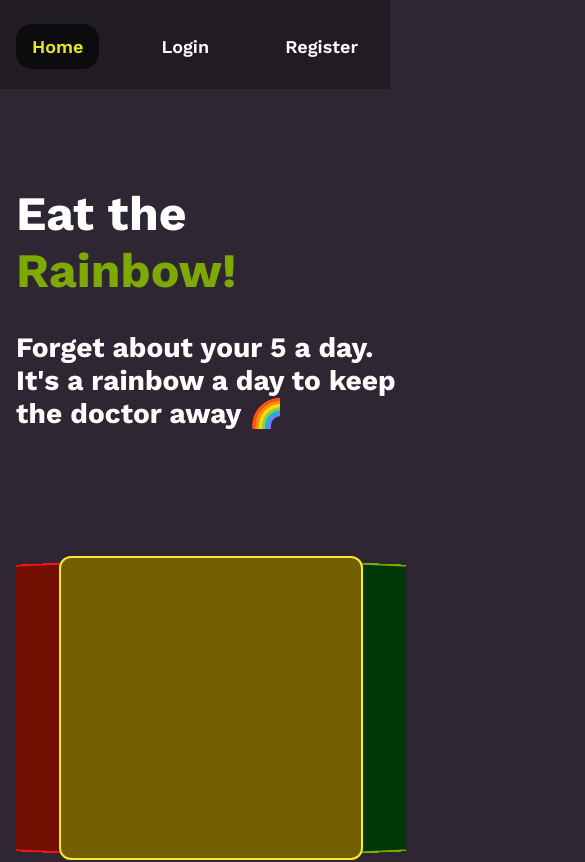
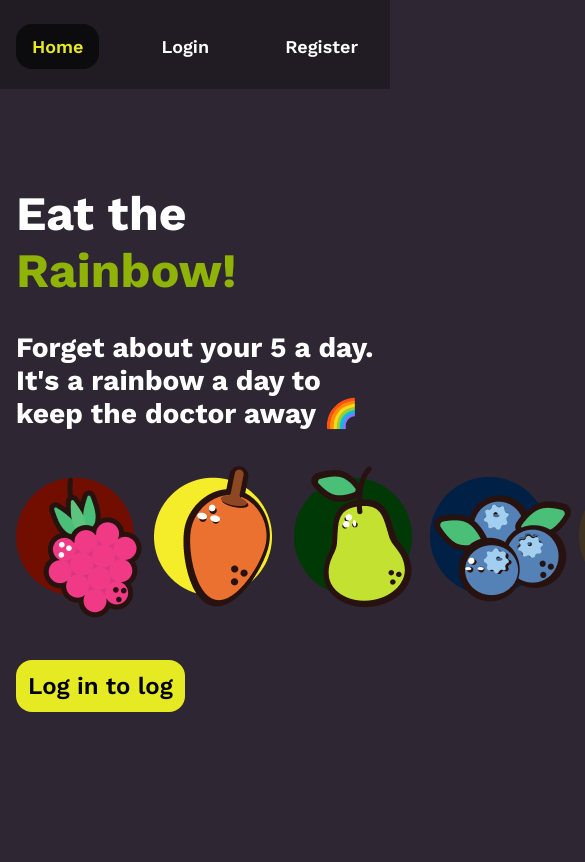
Before and after one commit to linh-vup/ga-project-4-frontend, a React (Create React App) app: page / in a window 390 px wide. Shown: the top 862 px of the page, 585 px wide, since content can reach past the window. Built offline with nearby package versions, Linux system fonts and the light colour scheme.

Commit message:
add social share button

```diff
--- a/package.json
+++ b/package.json
@@ -26,6 +26,7 @@
     "react-drag-drop-files": "^2.3.8",
     "react-router-dom": "^6.7.0",
     "react-scripts": "5.0.1",
+    "react-share": "^4.4.1",
     "sass": "^1.57.1",
     "web-vitals": "^2.1.4"
   },
--- a/src/components/Home.js
+++ b/src/components/Home.js
@@ -3,14 +3,19 @@ import Carousel from './common/Carousel';
 import { Grid } from '@mui/material';
 import { Link } from 'react-router-dom';
 
+import { useAuthenticated } from '../hook/useAuthenticated';
+
 import '../styles/Home.scss';
+import fruits from '../images/fruits.png';
 
 export default function Home() {
+  const [isLoggedIn] = useAuthenticated();
+
   return (
     <>
       <Container maxWidth='lg'>
-        <Grid container>
-          <Grid item>
+        <Grid container spacing={2}>
+          <Grid item xs={12}>
             <h1>
               Eat the <span className='rainbow-animation'>Rainbow!</span>
             </h1>
@@ -19,12 +24,18 @@ export default function Home() {
               <br />
               It's a rainbow a day to keep the doctor away &#127752;
             </h3>
-            <Carousel></Carousel>
-            <div>
-              <Link to='/foodlog/today' className='button'>
-                Start logging your rainbow
-              </Link>
-            </div>
+            <img src={fruits} alt='fruits logo' className='fruits-logo' />
+            <Grid container sx={{ display: 'inLineflex' }}>
+              {isLoggedIn ? (
+                <Link to='/foodlog/today' className='button'>
+                  Log your rainbow
+                </Link>
+              ) : (
+                <Link to='/login' className='button'>
+                  Log in to log
+                </Link>
+              )}
+            </Grid>
           </Grid>
         </Grid>
       </Container>
--- a/src/components/Navbar.js
+++ b/src/components/Navbar.js
@@ -1,8 +1,8 @@
-import { AppBar, Box, Toolbar, Typography } from '@mui/material';
-import { useNavigate, NavLink, Link, useParams } from 'react-router-dom';
+import { useNavigate, NavLink, Link } from 'react-router-dom';
+import { Container } from '@mui/material';
+
 import { useAuthenticated } from '../hook/useAuthenticated';
 import { AUTH } from '../lib/auth';
-import Container from '@mui/material/Container';
 
 import '../styles/navbar.scss';
 
--- a/src/components/PastFoodLog.js
+++ b/src/components/PastFoodLog.js
@@ -7,7 +7,6 @@ export default function PastFoodLog() {
   return (
     <>
       <Container maxWidth='lg'>
-        <Calendar />
         <FoodListDisplay />
       </Container>
     </>
--- a/src/components/Stats.js
+++ b/src/components/Stats.js
@@ -82,7 +82,7 @@ export default function Stats() {
                   key={food?.id}
                   foodId={food?.id}
                   extraInfo={
-                    <p>
+                    <p id='times-eaten'>
                       Eaten <strong>{foodsWithId.length}</strong> times
                     </p>
                   }
--- a/src/components/common/FoodListDisplay.js
+++ b/src/components/common/FoodListDisplay.js
@@ -8,6 +8,7 @@ import moment from 'moment';
 import FoodListItem from './FoodListItem';
 import ProgressBar from './ProgressBar';
 import Calendar from './Calendar';
+import SocialSharebuttons from './SocialShareButtons';
 
 import '../../styles/items.scss';
 
@@ -179,7 +180,15 @@ export default function FoodListDisplay() {
             consumedColors={consumedColorSlugs}
           />
           {userHasCompletedRainbow ? (
-            <h1>Yay, you've eaten the rainbow</h1>
+            <>
+              <h1>Yay, you've eaten the rainbow</h1>
+              <p className='share-text'>
+                Flex it here:
+                <span>
+                  <SocialSharebuttons />
+                </span>
+              </p>
+            </>
           ) : (
             <h1>Keep on going!</h1>
           )}
@@ -211,7 +220,7 @@ export default function FoodListDisplay() {
               />
             ))}
           </ul>
-          {location.pathname === '/foodlog/yesterday' && (
+          {!(location.pathname === '/foodlog/today') && (
             <>
               <h5>Check another day</h5>
               <Calendar />
--- /dev/null
+++ b/src/components/common/SocialShareButtons.js
@@ -0,0 +1,17 @@
+import { TwitterShareButton, TwitterIcon } from 'react-share';
+
+export default function SocialSharebuttons() {
+  const tweetText =
+    'I ate a full rainbow today! Check out Eat a Rainbow to log your colorful food';
+
+  return (
+    <TwitterShareButton
+      url={'https://www.example.com'}
+      title={tweetText}
+      hashtag='#eattherainbow#healthyfood'
+    >
+
+      <TwitterIcon size={32} round />
+    </TwitterShareButton>
+  );
+}
--- a/src/styles/App.scss
+++ b/src/styles/App.scss
@@ -47,16 +47,16 @@ a.button {
   border-radius: 16px;
   font-weight: 600;
   text-decoration: none;
-  background-color: #E6EA23;
+  background-color: #e6ea23;
   color: black;
   font-family: 'Work Sans', sans-serif;
   margin-right: 2px;
 }
 
-input[type=text] {
+input[type='text'] {
   font-size: 24px;
-  background-color: #211C23;
-  border-color: #0C0B0D;
+  background-color: #211c23;
+  border-color: #0c0b0d;
   height: 64px;
   padding: 0 20px;
   color: white;
@@ -66,3 +66,19 @@ input[type=text] {
 ::placeholder {
   opacity: 0.6;
 }
+
+.share-text {
+  font-size: 18px;
+}
+
+@media (max-width: 480px) {
+
+  p#times-eaten {
+    display: none;
+  }
+  a.button {
+    font-size: 24px;
+    padding: 12px 12px;
+    margin-top: 32px;
+  }
+}
--- a/src/styles/Home.scss
+++ b/src/styles/Home.scss
@@ -3,6 +3,10 @@
 .rainbow-animation{
 		animation: rainbow 4s linear;
 		animation-iteration-count: infinite;
+}
+
+.fruits-logo {
+  margin-bottom: 36px;
 }
 
 @keyframes rainbow{
```
Also changed, not shown: src/images/fruits.png (added), 1 other file (tests, documents, lock files or other folders).
